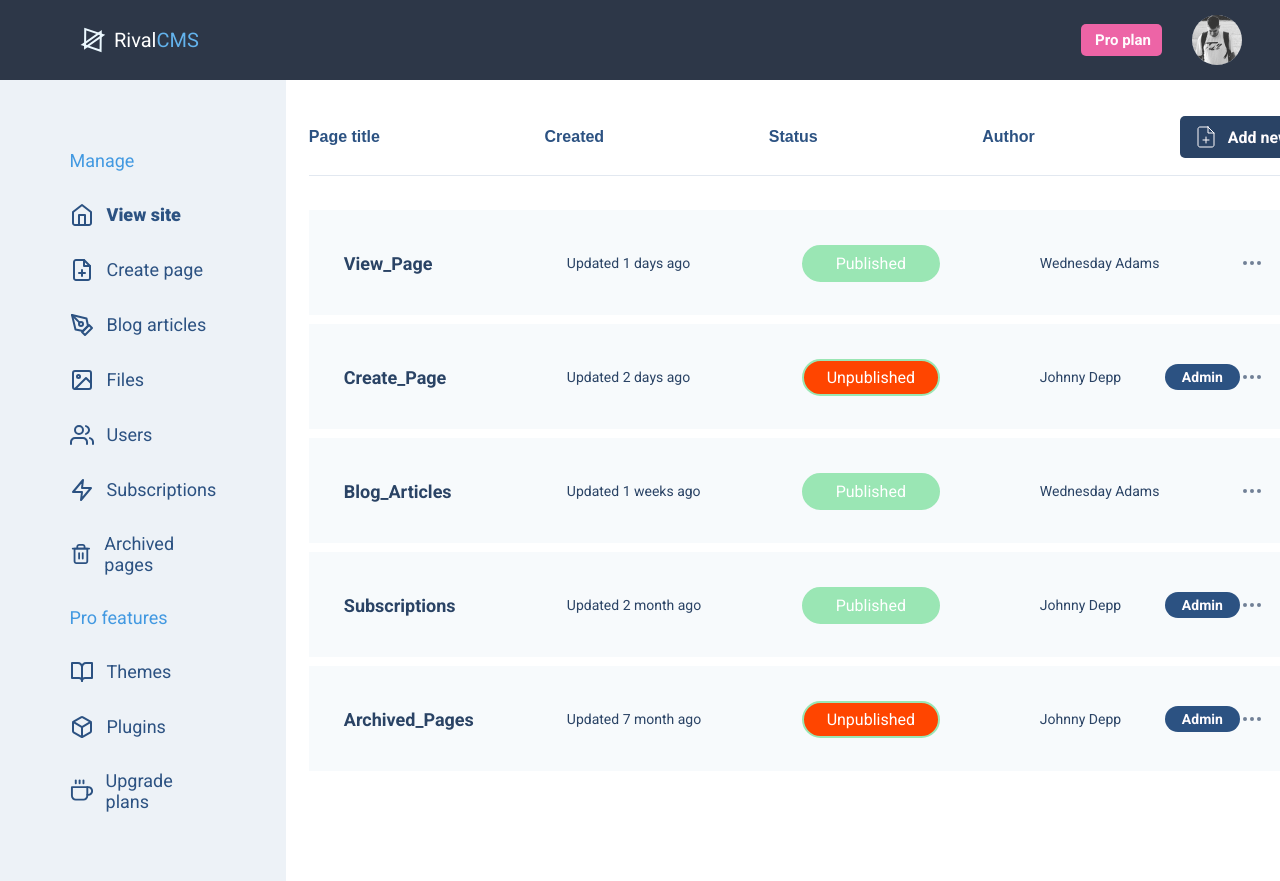
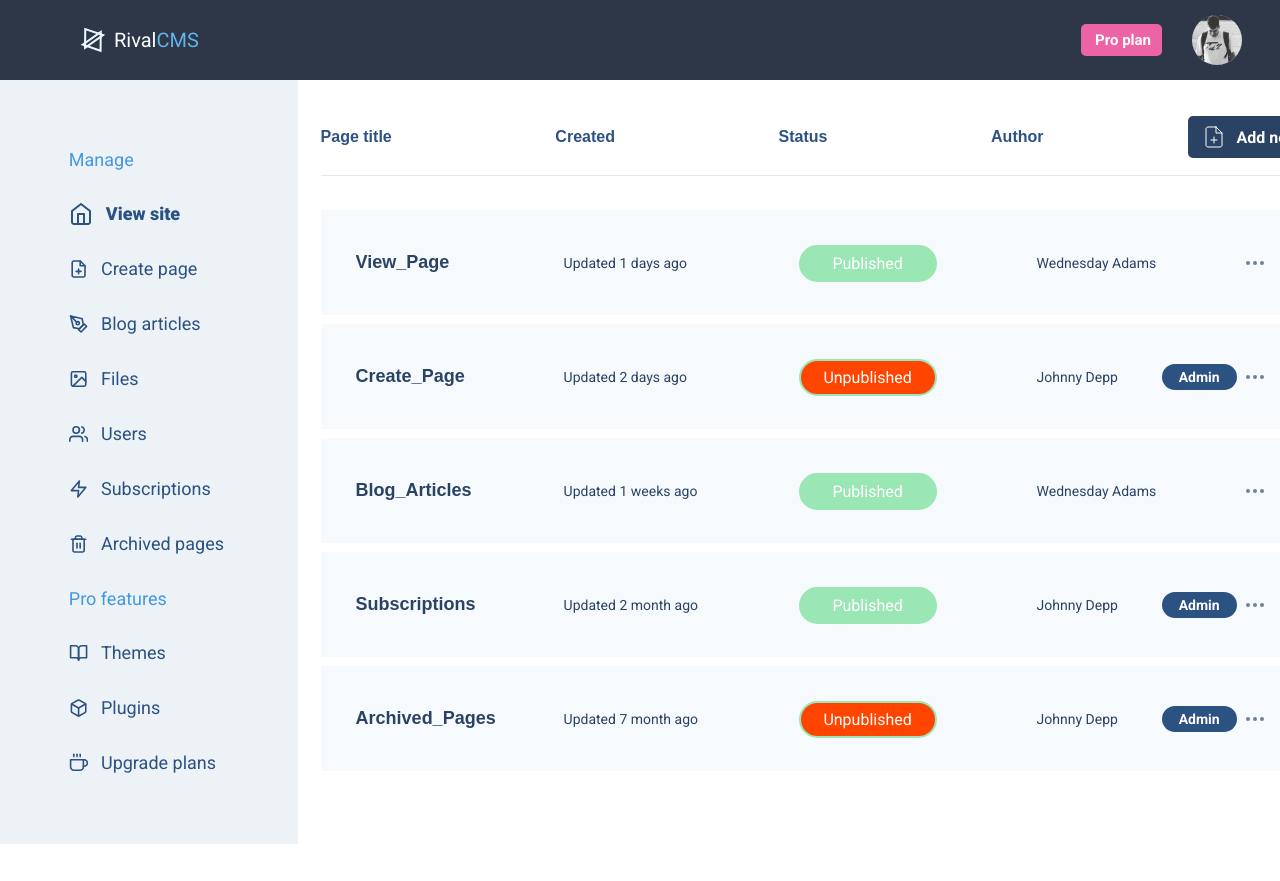
Before and after one commit to voanergesKM/RivalCMS, a React (Create React App) app: page /RivalCMS/view in a window 1280 px wide. Shown: the top 881 px of the page. After the commit the page ends 844 px from the top, so only its background shows below. Built offline with nearby package versions, Linux system fonts and the light colour scheme.

Commit message:
added drop menu

```diff
--- a/src/assets/icons/SvgIcons.jsx
+++ b/src/assets/icons/SvgIcons.jsx
@@ -507,3 +507,30 @@ export const MoreIcon = ({ size }) => {
     </svg>
   );
 };
+
+export const EditIcon = ({ size }) => {
+  return (
+    <svg
+      width={size}
+      height={size}
+      viewBox="0 0 24 24"
+      fill="none"
+      xmlns="http://www.w3.org/2000/svg"
+    >
+      <path
+        d="M9.16675 4.33331H3.33341C2.89139 4.33331 2.46746 4.50891 2.1549 4.82147C1.84234 5.13403 1.66675 5.55795 1.66675 5.99998V17.6666C1.66675 18.1087 1.84234 18.5326 2.1549 18.8452C2.46746 19.1577 2.89139 19.3333 3.33341 19.3333H15.0001C15.4421 19.3333 15.866 19.1577 16.1786 18.8452C16.4912 18.5326 16.6667 18.1087 16.6667 17.6666V11.8333"
+        stroke="#2A4365"
+        strokeWidth="2"
+        strokeLinecap="round"
+        strokeLinejoin="round"
+      />
+      <path
+        d="M15.4167 4.08332C15.7483 3.7518 16.1979 3.56555 16.6667 3.56555C17.1356 3.56555 17.5852 3.7518 17.9167 4.08332C18.2483 4.41484 18.4345 4.86448 18.4345 5.33332C18.4345 5.80216 18.2483 6.2518 17.9167 6.58332L10.0001 14.5L6.66675 15.3333L7.50008 12L15.4167 4.08332Z"
+        stroke="#2A4365"
+        strokeWidth="2"
+        strokeLinecap="round"
+        strokeLinejoin="round"
+      />
+    </svg>
+  );
+};
--- /dev/null
+++ b/src/components/DropMenu/DropMenu.jsx
@@ -0,0 +1,81 @@
+import React, { useEffect, useRef } from 'react';
+import { useDispatch } from 'react-redux';
+import { EditIcon, ThemesIcon, TrashIcon } from '../../assets/icons/SvgIcons';
+import { onDeletePage } from '../../redux/addFilesSlice';
+import styles from './DropMenu.module.css';
+
+export const DropMenu = ({ toggleMenu, pageId, handleChangeStatus, toggleInput }) => {
+  const rootEl = useRef();
+  const dispatch = useDispatch();
+
+  useEffect(() => {
+    window.addEventListener('keydown', handleEscPress);
+    return () => {
+      window.removeEventListener('keydown', handleEscPress);
+    };
+  });
+
+  useEffect(() => {
+    const onClick = e => rootEl.current?.contains(e.target) || toggleMenu(false);
+    setTimeout(() => {
+      window.addEventListener('click', onClick);
+    }, 0);
+    return () =>
+      setTimeout(() => {
+        window.removeEventListener('click', onClick);
+      }, 0);
+  }, [toggleMenu]);
+
+  const handleEscPress = evt => {
+    if (evt.code === 'Escape') {
+      toggleMenu(false);
+    }
+  };
+
+  const changeStatus = pageId => {
+    handleChangeStatus(pageId);
+    toggleMenu(false);
+  };
+
+  const deletePage = pageId => dispatch(onDeletePage(pageId));
+
+  return (
+    <div ref={rootEl} className={styles.dropMenu}>
+      <p className={styles.dropMenu__title}>Manage</p>
+      <ul className={styles.dropMenu__actionsList}>
+        <li className={styles.dropMenu__actionsItem}>
+          <button
+            onClick={() => {
+              toggleInput(false);
+            }}
+            type="button"
+            className={styles.dropMenu__actionsButton}
+          >
+            <EditIcon size={24} />
+            Edit file name
+          </button>
+        </li>
+        <li className={styles.dropMenu__actionsItem}>
+          <button
+            onClick={() => changeStatus(pageId)}
+            type="button"
+            className={styles.dropMenu__actionsButton}
+          >
+            <ThemesIcon size={24} />
+            Change status
+          </button>
+        </li>
+        <li className={styles.dropMenu__actionsItem}>
+          <button
+            onClick={() => deletePage(pageId)}
+            type="button"
+            className={styles.dropMenu__actionsButton}
+          >
+            <TrashIcon size={24} />
+            Delete page
+          </button>
+        </li>
+      </ul>
+    </div>
+  );
+};
--- /dev/null
+++ b/src/components/DropMenu/DropMenu.module.css
@@ -0,0 +1,47 @@
+.dropMenu {
+  position: absolute;
+  top: 0;
+  right: 0;
+  z-index: 10;
+
+  padding: 1.25rem 1.125rem 2.8125rem 1.4375rem;
+
+  background-color: #fffcfe;
+  border-radius: 0.3125rem;
+}
+
+.dropMenu__title {
+  font-size: 1rem;
+  line-height: 1.187;
+  color: #3182ce;
+
+  width: 9.125rem;
+
+  padding-bottom: 0.25rem;
+  margin-bottom: 1.4375rem;
+  border-bottom: 1px solid #e2e8f0;
+}
+
+.dropMenu__actionsList {
+  display: flex;
+  flex-direction: column;
+  gap: 0.8125rem;
+}
+
+.dropMenu__actionsItem {
+  cursor: pointer;
+}
+
+.dropMenu__actionsButton {
+  display: flex;
+  align-items: center;
+  gap: 0.75rem;
+
+  padding: 0;
+  cursor: inherit;
+  border: none;
+  background-color: transparent;
+  font-size: 1rem;
+  line-height: 1.187;
+  color: #2a4365;
+}
--- a/src/components/Form/Validation.js
+++ b/src/components/Form/Validation.js
@@ -39,3 +39,7 @@ export const RegisterSchema = Yup.object().shape({
     .max(200)
     .matches(/^[A-Za-z]{1}[a-z]{1,200}( [A-Za-z]{1})?([a-z]{1,200})?$/, 'Required max 2 words'),
 });
+
+export const renameSchema = Yup.object({
+  pageName: Yup.string().required('Min 3 and max 20 characters').min(3).max(20),
+});
--- a/src/components/UserLayout/UserLayout.module.css
+++ b/src/components/UserLayout/UserLayout.module.css
@@ -1,7 +1,7 @@
 .sidebar {
-  padding: 4.345rem;
+  padding: 4.3rem;
   background-color: #edf2f7;
-  max-width: 18.75rem;
+  max-width: 18.85rem;
 }
 
 .sidebar__title {
@@ -13,6 +13,9 @@
 
 .sidebar__list {
   list-style: none;
+  display: flex;
+  flex-direction: column;
+  width: 10rem;
 }
 
 .sidebar__list:not(:last-child) {
@@ -36,6 +39,7 @@
   color: #2c5282;
 
   transition: all 250ms linear;
+  width: 100%;
 }
 
 .list__link:hover,
--- a/src/components/ViewPageListItem/ViewPageListItem.jsx
+++ b/src/components/ViewPageListItem/ViewPageListItem.jsx
@@ -1,40 +1,74 @@
+import { useFormik } from 'formik';
 import React, { useState } from 'react';
 import { useDispatch } from 'react-redux';
 import { MoreIcon } from '../../assets/icons/SvgIcons';
-import { changePageStatus } from '../../redux/addFilesSlice';
+import { changePageStatus, onRenamePage } from '../../redux/addFilesSlice';
 import { msToTime } from '../../utils/convertMs';
+import { DropMenu } from '../DropMenu/DropMenu';
+import { renameSchema } from '../Form/Validation';
+import { ValidationErrorMessage } from '../ValidationErrorMessage';
 import styles from './ViewPageListItem.module.css';
 
 export const ViewPageListItem = ({
   item: { id, pageName, created, published, authorName, isAdmin },
 }) => {
-  const [status, setStatus] = useState(published);
+  const [isMenuOpen, setIsMenuOpen] = useState(false);
+  const [disableInput, setDisableInput] = useState(true);
 
   const currentDate = Date.now();
   const dispatch = useDispatch();
 
+  const formik = useFormik({
+    initialValues: {
+      pageName,
+    },
+
+    validationSchema: renameSchema,
+
+    onSubmit: values => {
+      setDisableInput(true);
+      dispatch(onRenamePage({ id, ...values }));
+    },
+  });
+
   const handleChangeStatus = id => {
-    setStatus(!status);
     dispatch(changePageStatus(id));
   };
 
   return (
     <li className={styles.pagesList__item}>
-      <p className={styles.pagesList__item__title}>{pageName}</p>
+      <form onSubmit={formik.handleSubmit}>
+        <input
+          onBlur={formik.handleSubmit}
+          disabled={disableInput}
+          className={styles.pagesList__item__title}
+          id="pageName"
+          type="text"
+          onChange={formik.handleChange}
+          value={formik.values.pageName}
+        />
+        {formik.touched.pageName && formik.errors.pageName && (
+          <ValidationErrorMessage>{formik.errors.pageName}</ValidationErrorMessage>
+        )}
+      </form>
       <p className={styles.pagesList__item__created}>{msToTime(created, currentDate)}</p>
       <p
         onClick={() => handleChangeStatus(id)}
         className={
-          status ? styles.pagesList__item__badge : styles.pagesList__item__badgeUunpublished
+          published ? styles.pagesList__item__badge : styles.pagesList__item__badgeUunpublished
         }
       >
-        {status ? 'Published' : 'Unpublished'}
+        {published ? 'Published' : 'Unpublished'}
       </p>
       <div className={styles.pagesList__item__authorWrapper}>
         <p className={styles.pagesList__item__author}>{authorName}</p>
         {isAdmin && <span className={styles.pagesList__item__bageAdmin}>Admin</span>}
       </div>
-      <div
+      <div style={{ position: 'relative' }}>
+        <button
+          onClick={() => setIsMenuOpen(true)}
+          type="button"
+          className={styles.menuBtn}
           style={{
             cursor: 'pointer',
             display: 'flex',
@@ -43,6 +77,15 @@ export const ViewPageListItem = ({
           }}
         >
           <MoreIcon size={24} />
+        </button>
+        {isMenuOpen && (
+          <DropMenu
+            toggleMenu={setIsMenuOpen}
+            pageId={id}
+            handleChangeStatus={handleChangeStatus}
+            toggleInput={setDisableInput}
+          />
+        )}
       </div>
     </li>
   );
--- a/src/components/ViewPageListItem/ViewPageListItem.module.css
+++ b/src/components/ViewPageListItem/ViewPageListItem.module.css
@@ -7,13 +7,35 @@
 }
 
 .pagesList__item__title {
+  border: 1px solid #4299e1;
+  /* padding: 0.5rem; */
+  outline: none;
+  background-color: transparent;
+  font-weight: 700;
+  font-size: 1.125rem;
+  line-height: 1.167;
+
+  color: #4299e1;
+
+  width: 12rem;
+
+  margin-right: 1rem;
+}
+
+.pagesList__item__title:disabled {
+  border: none;
+  outline: none;
+  background-color: transparent;
+  padding: 0;
   font-weight: 700;
   font-size: 1.125rem;
   line-height: 1.167;
 
   color: #2a4365;
 
-  width: 13.9375rem;
+  width: 12rem;
+
+  margin-right: 1rem;
 }
 
 .pagesList__item__created {
@@ -67,10 +89,6 @@
   color: #2a4365;
 }
 
-.pagesList__item__author:not(:last-child) {
-  margin-right: 0.5rem;
-}
-
 .pagesList__item__bageAdmin {
   padding: 0.3125rem 1.0625rem;
   margin-left: auto;
@@ -89,4 +107,14 @@
   width: 200px;
   display: flex;
   align-items: center;
+  margin-right: auto;
 }
+
+.menuBtn {
+  cursor: pointer;
+  display: flex;
+  align-items: center;
+  justify-content: center;
+  border: none;
+  background-color: transparent;
+}
--- a/src/pages/ViewPage/ViewPage.jsx
+++ b/src/pages/ViewPage/ViewPage.jsx
@@ -1,24 +1,17 @@
-import React, { useState } from 'react';
-import { useSelector } from 'react-redux';
+import { useDispatch, useSelector } from 'react-redux';
 import { Link } from 'react-router-dom';
 import { AddFileIcon } from '../../assets/icons/SvgIcons';
 import { UserLayout } from '../../components/UserLayout/UserLayout';
 import { ViewPageListItem } from '../../components/ViewPageListItem/ViewPageListItem';
+import { onSortPages } from '../../redux/addFilesSlice';
 import styles from './ViewPage.module.css';
 
 export const ViewPage = () => {
   const pages = useSelector(state => state.sitePages);
-  const [sortedPages, setSortedPages] = useState(pages);
+  const dispatch = useDispatch();
 
   const handleFilterClick = filterBy => {
-    setSortedPages(
-      structuredClone(pages).sort((a, b) => {
-        if (filterBy === 'created' || filterBy === 'published') {
-          return a[filterBy] > b[filterBy] ? -1 : 1;
-        }
-        return a[filterBy] > b[filterBy] ? 1 : -1;
-      })
-    );
+    dispatch(onSortPages(filterBy));
   };
 
   return (
@@ -69,7 +62,7 @@ export const ViewPage = () => {
           </Link>
         </div>
         <ul className={styles.pagesList}>
-          {sortedPages.map(item => (
+          {pages.map(item => (
             <ViewPageListItem key={item.id} item={item} />
           ))}
         </ul>
--- a/src/redux/addFilesSlice.js
+++ b/src/redux/addFilesSlice.js
@@ -64,7 +64,30 @@ export const addPageSlice = createSlice({
         }
       }
     },
+
+    onDeletePage(state, action) {
+      return state.filter(page => page.id !== action.payload);
+    },
+
+    onSortPages(state, { payload }) {
+      return state.sort((prevPage, nextPage) => {
+        if (payload === 'created' || payload === 'published') {
+          return prevPage[payload] > nextPage[payload] ? -1 : 1;
+        }
+        return prevPage[payload] > nextPage[payload] ? 1 : -1;
+      });
+    },
+
+    onRenamePage(state, action) {
+      for (const page of state) {
+        if (page.id === action.payload.id) {
+          page.pageName = action.payload.pageName;
+          break;
+        }
+      }
+    },
   },
 });
 
-export const { addSitePage, changePageStatus } = addPageSlice.actions;
+export const { addSitePage, changePageStatus, onDeletePage, onSortPages, onRenamePage } =
+  addPageSlice.actions;
```
Lines whose indentation alone changed are shown as unchanged.
